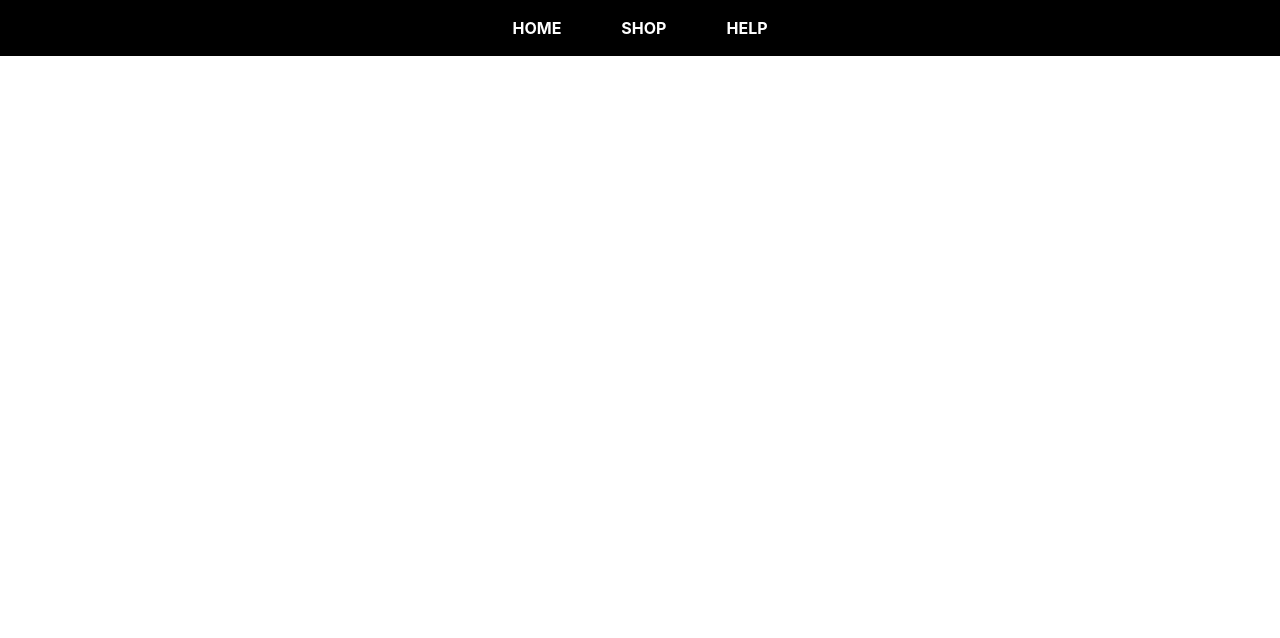
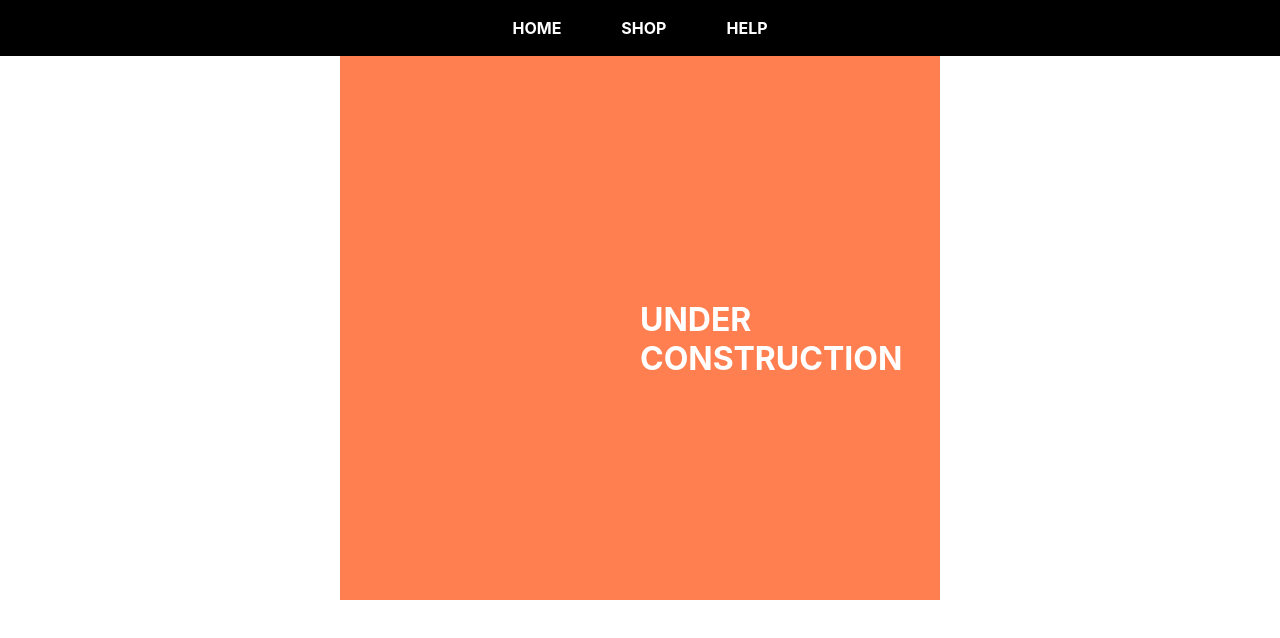
Before and after one commit to kibathi218/Sams-Sneaker-Shop, a React (Create React App) app in the folder client/: page /help in a window 1280 px wide. Shown: the top 638 px of the page. Built offline with nearby package versions, Linux system fonts and the light colour scheme.

Commit message:
created server files

```diff
--- a/client/src/App.css
+++ b/client/src/App.css
@@ -156,3 +156,17 @@ button {
   width: 250px;
   height: 250px;
 }
+
+
+
+/* //////////////HELP PAGE///////////////// */
+
+.help {
+  height: 300px;
+  width: 300px;
+  color: white;
+  background-color: coral;
+  padding: 300px;
+  text-align: center;
+  margin: auto;
+}
--- a/client/src/components/Help.js
+++ b/client/src/components/Help.js
@@ -1,9 +1,12 @@
 import React from 'react'
+import Footer from './Footer'
 
 const Help = () => {
   return (
-    <div>
+    <div className='help'>
+        <h1>UNDER CONSTRUCTION</h1>
 
+        <Footer />
     </div>
   )
 }
```
Also changed, not shown: client/src/components/ShoeDetails.js (added, +11 -0 lines), 2 other files (tests, documents, lock files or other folders).
